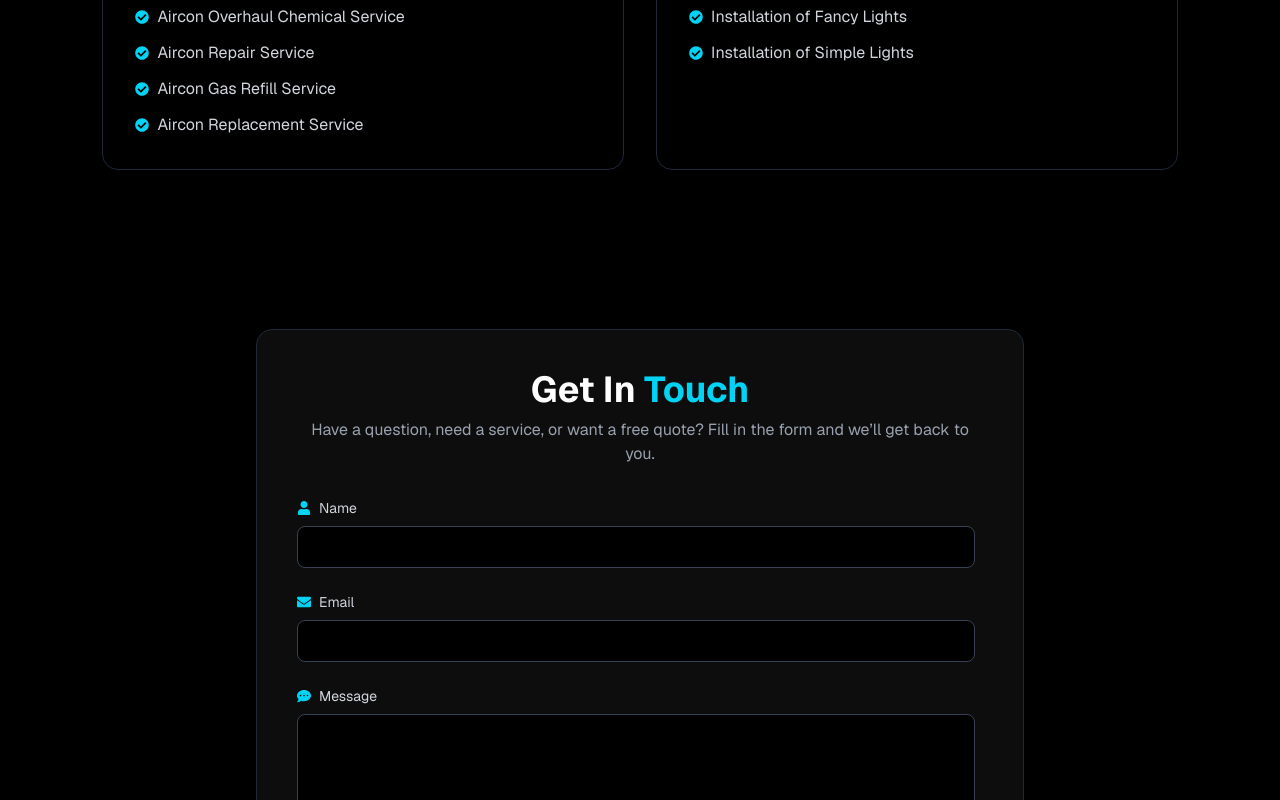
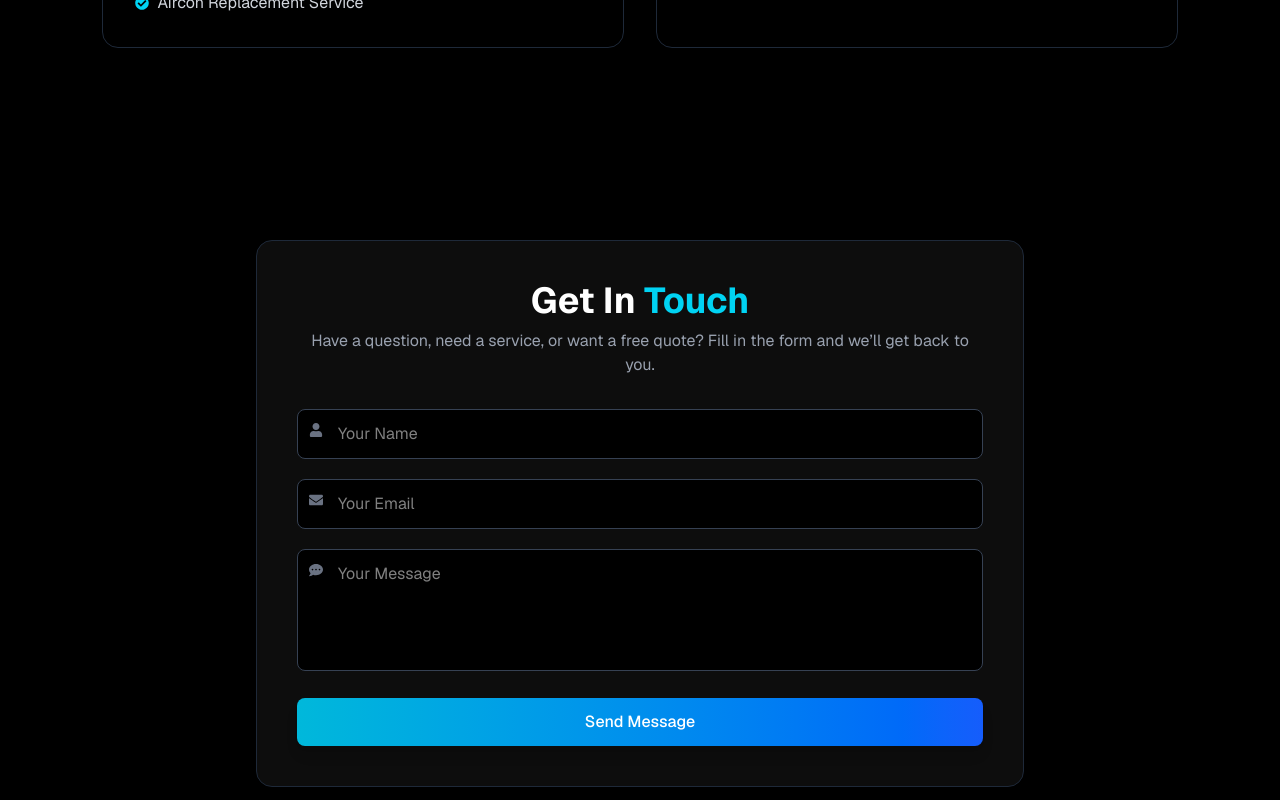
Before and after one commit to Faraz2110/Everbright, a Next.js app: page / in a window 1280 px wide. Shown: the part 2000-2800 px from the top of the page. Built offline with nearby package versions, Linux system fonts and the light colour scheme.

Commit message:
added new feature

```diff
--- a/app/components/Comments.jsx
+++ b/app/components/Comments.jsx
@@ -27,18 +27,13 @@ function TestimonialsCarousel() {
   const [current, setCurrent] = useState(0);
   const length = testimonials.length;
 
-  const nextSlide = () => {
-    setCurrent(current === length - 1 ? 0 : current + 1);
-  };
-
-  const prevSlide = () => {
-    setCurrent(current === 0 ? length - 1 : current - 1);
-  };
+  const nextSlide = () => setCurrent(current === length - 1 ? 0 : current + 1);
+  const prevSlide = () => setCurrent(current === 0 ? length - 1 : current - 1);
 
   return (
     <section
       id="testimonials"
-      className="relative scroll-mt-24 min-h-screen flex flex-col items-center justify-center px-4 py-16 md:px-[8%] bg-black"
+      className="relative scroll-mt-24 py-16 sm:py-20 lg:py-24 flex flex-col items-center justify-center px-4 md:px-[8%] bg-black"
     >
       {/* Heading */}
       <motion.div
@@ -56,7 +51,7 @@ function TestimonialsCarousel() {
         </p>
       </motion.div>
 
-      {/* Carousel Container */}
+      {/* Carousel */}
       <div className="relative w-full max-w-3xl flex items-center justify-center">
         {/* Left Arrow */}
         <button
--- a/app/components/Contact.jsx
+++ b/app/components/Contact.jsx
@@ -2,50 +2,24 @@
 import React, { useState } from "react";
 import { motion } from "framer-motion";
 import { FaEnvelope, FaUser, FaCommentDots } from "react-icons/fa";
-// import emailjs from "@emailjs/browser";
 
 function Contact() {
-  const [formData, setFormData] = useState({
-    name: "",
-    email: "",
-    message: "",
-  });
-
+  const [formData, setFormData] = useState({ name: "", email: "", message: "" });
   const [submitted, setSubmitted] = useState(false);
   const [error, setError] = useState("");
   const [loading, setLoading] = useState(false);
 
-  const handleChange = (e) => {
-    setFormData((prev) => ({
-      ...prev,
-      [e.target.name]: e.target.value,
-    }));
-  };
+  const handleChange = (e) =>
+    setFormData((prev) => ({ ...prev, [e.target.name]: e.target.value }));
 
   const handleSubmit = (e) => {
     e.preventDefault();
-
     if (!formData.name || !formData.email || !formData.message) {
       setError("⚠️ Please fill in all fields.");
       return;
     }
-
     setLoading(true);
     setError("");
-
-    // Example emailjs code
-    // emailjs.send("serviceID", "templateID", formData, "publicKey")
-    //   .then(() => {
-    //     setSubmitted(true);
-    //     setFormData({ name: "", email: "", message: "" });
-    //   })
-    //   .catch(() => {
-    //     setError("❌ Something went wrong. Please try again later.");
-    //   })
-    //   .finally(() => {
-    //     setLoading(false);
-    //   });
-
     setTimeout(() => {
       setSubmitted(true);
       setLoading(false);
@@ -55,7 +29,7 @@ function Contact() {
   return (
     <motion.section
       id="contact"
-      className="bg-black min-h-screen flex items-center justify-center px-4 py-12"
+      className="bg-black scroll-mt-24 py-16 sm:py-20 lg:py-24 flex items-center justify-center px-4"
       initial={{ opacity: 0 }}
       whileInView={{ opacity: 1 }}
       transition={{ duration: 0.6, ease: "easeInOut" }}
@@ -82,69 +56,55 @@ function Contact() {
         {submitted ? (
           <motion.div
             className="text-center space-y-5"
-            initial={{ opacity: 0, y: 40 }}
+            initial={{ opacity: 0, y: 20 }}
             animate={{ opacity: 1, y: 0 }}
-            transition={{ duration: 0.6, ease: "easeOut" }}
+            transition={{ duration: 0.6 }}
           >
-            <p className="text-green-500 font-medium text-lg">
-              ✅ Thank you! Your message has been sent.
-            </p>
+            <h2 className="text-2xl font-bold text-cyan-400">✅ Message Sent!</h2>
+            <p className="text-gray-300">Thank you for reaching out. We’ll contact you shortly.</p>
             <button
+              className="mt-4 px-5 py-2 bg-cyan-500 text-black font-medium rounded-lg hover:bg-cyan-600 transition"
               onClick={() => setSubmitted(false)}
-              className="inline-block bg-cyan-500 text-white font-medium py-2 px-6 rounded-lg hover:bg-cyan-600 transition"
             >
-              Send Another
+              Send Another Message
             </button>
           </motion.div>
         ) : (
-          <motion.form
-            onSubmit={handleSubmit}
-            className="space-y-6 overflow-y-auto max-h-[75vh] pr-2"
-            initial={{ opacity: 0, y: 40 }}
-            whileInView={{ opacity: 1, y: 0 }}
-            transition={{ duration: 0.7, ease: "easeOut", delay: 0.2 }}
-            viewport={{ once: true }}
-          >
+          <form className="space-y-5" onSubmit={handleSubmit}>
             {/* Name */}
-            <div>
-              <label className="block text-gray-300 mb-2 text-sm flex items-center gap-2">
-                <FaUser className="text-cyan-400" /> Name
-              </label>
+            <div className="relative">
+              <FaUser className="absolute left-3 top-3.5 text-gray-500 text-sm" />
               <input
                 type="text"
                 name="name"
-                value={formData.name}
+                placeholder="Your Name"
+                className="w-full pl-10 pr-4 py-3 bg-black text-white border border-gray-700 rounded-lg focus:outline-none focus:ring-2 focus:ring-cyan-500"
                 onChange={handleChange}
-                className="w-full border border-gray-700 bg-black text-white rounded-lg px-4 py-2 text-sm sm:text-base focus:outline-none focus:ring-2 focus:ring-cyan-500"
               />
             </div>
 
             {/* Email */}
-            <div>
-              <label className="block text-gray-300 mb-2 text-sm flex items-center gap-2">
-                <FaEnvelope className="text-cyan-400" /> Email
-              </label>
+            <div className="relative">
+              <FaEnvelope className="absolute left-3 top-3.5 text-gray-500 text-sm" />
               <input
                 type="email"
                 name="email"
-                value={formData.email}
+                placeholder="Your Email"
+                className="w-full pl-10 pr-4 py-3 bg-black text-white border border-gray-700 rounded-lg focus:outline-none focus:ring-2 focus:ring-cyan-500"
                 onChange={handleChange}
-                className="w-full border border-gray-700 bg-black text-white rounded-lg px-4 py-2 text-sm sm:text-base focus:outline-none focus:ring-2 focus:ring-cyan-500"
               />
             </div>
 
             {/* Message */}
-            <div>
-              <label className="block text-gray-300 mb-2 text-sm flex items-center gap-2">
-                <FaCommentDots className="text-cyan-400" /> Message
-              </label>
+            <div className="relative">
+              <FaCommentDots className="absolute left-3 top-3.5 text-gray-500 text-sm" />
               <textarea
                 name="message"
-                value={formData.message}
+                placeholder="Your Message"
+                rows="4"
+                className="w-full pl-10 pr-4 py-3 bg-black text-white border border-gray-700 rounded-lg focus:outline-none focus:ring-2 focus:ring-cyan-500 resize-none"
                 onChange={handleChange}
-                rows={4}
-                className="w-full border border-gray-700 bg-black text-white rounded-lg px-4 py-2 text-sm sm:text-base focus:outline-none focus:ring-2 focus:ring-cyan-500"
-              />
+              ></textarea>
             </div>
 
             {/* Error */}
@@ -153,12 +113,12 @@ function Contact() {
             {/* Submit */}
             <button
               type="submit"
-              className="w-full bg-cyan-500 text-white py-2 px-4 rounded-lg hover:bg-cyan-600 transition text-sm sm:text-base"
+              className="w-full py-3 bg-gradient-to-r from-cyan-500 to-blue-600 text-white rounded-lg font-medium shadow-lg hover:opacity-90 transition"
               disabled={loading}
             >
               {loading ? "Sending..." : "Send Message"}
             </button>
-          </motion.form>
+          </form>
         )}
       </motion.div>
     </motion.section>
--- a/app/components/Footer.jsx
+++ b/app/components/Footer.jsx
@@ -11,7 +11,10 @@ import {
 
 function Footer() {
   return (
-    <footer className="bg-black text-gray-300 px-6 sm:px-8 md:px-[8%] py-12">
+    <footer
+      id="footer"
+      className="relative scroll-mt-24 bg-black text-gray-300 px-6 sm:px-8 md:px-[8%] py-16 sm:py-20 lg:py-24"
+    >
       <div className="max-w-7xl mx-auto flex flex-col md:flex-row md:justify-between gap-10">
         {/* Brand with Logo */}
         <div className="flex flex-col sm:flex-row items-center sm:items-start gap-4 md:min-w-[250px]">
@@ -75,7 +78,8 @@ function Footer() {
               <FaPhone className="text-cyan-400" /> +60 19‐871 7647
             </li>
             <li className="flex items-center justify-center md:justify-start gap-2">
-              <FaEnvelope className="text-cyan-400" /> everbrightmultipleresouressdn@gmail.com
+              <FaEnvelope className="text-cyan-400" />{" "}
+              everbrightmultipleresouressdn@gmail.com
             </li>
             <li className="flex items-center justify-center md:justify-start gap-2">
               <FaMapMarkerAlt className="text-cyan-400" /> Kuala Lumpur, Malaysia
@@ -99,7 +103,8 @@ function Footer() {
 
       {/* Bottom */}
       <div className="border-t border-gray-800 mt-10 pt-6 text-center text-sm sm:text-base text-gray-500">
-        © {new Date().getFullYear()} EverBright Multiple Resources Sdn. Bhd. All rights reserved.
+        © {new Date().getFullYear()} EverBright Multiple Resources Sdn. Bhd. All
+        rights reserved.
       </div>
     </footer>
   );
--- a/app/components/Services.jsx
+++ b/app/components/Services.jsx
@@ -33,7 +33,7 @@ function Services() {
   return (
     <motion.section
       id="services"
-      className="relative scroll-mt-24 py-16 flex flex-col items-center px-4 md:px-[8%] bg-black overflow-hidden"
+      className="relative scroll-mt-24 py-16 sm:py-20 lg:py-24 flex flex-col items-center px-4 md:px-[8%] bg-black overflow-hidden"
       initial={{ opacity: 0, y: 100 }}
       whileInView={{ opacity: 1, y: 0 }}
       transition={{ duration: 0.6, ease: "easeInOut" }}
```
Also changed, not shown: app/components/About.jsx (+18 -10 lines), app/components/Header.jsx (+15 -19 lines).
